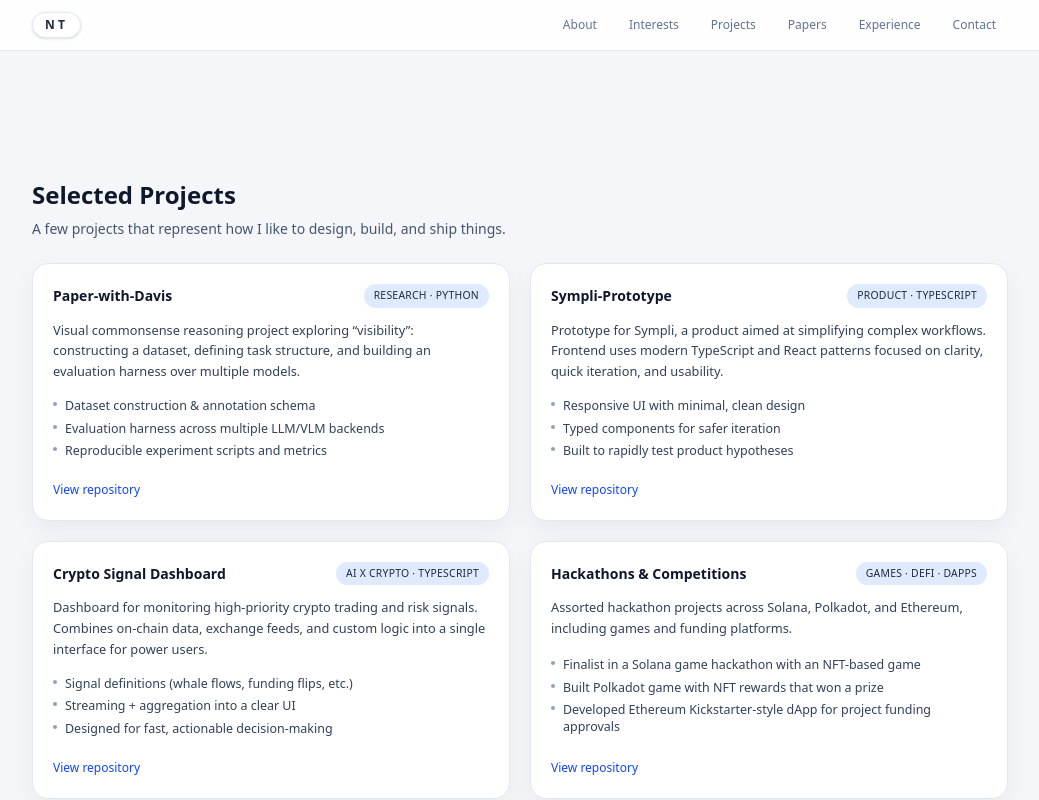
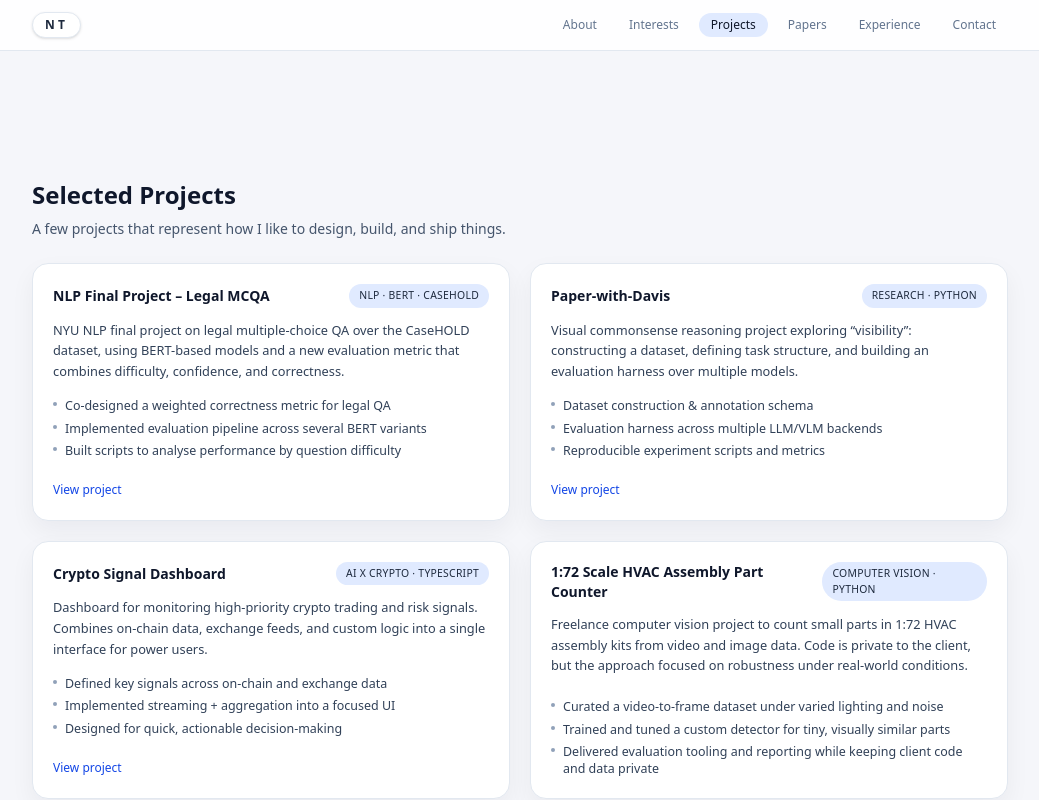
Before and after one commit to neilt93/Website, a Next.js app: page /projects in a window 1280 px wide. Shown: the top 800 px of the page, without its empty margins (120-1159 px from the left). Built offline with nearby package versions, Linux system fonts and the light colour scheme.

Commit message:
added a project

```diff
--- a/src/app/interests/page.tsx
+++ b/src/app/interests/page.tsx
@@ -69,7 +69,7 @@ export default function InterestsPage() {
             tag="Agents · Signals"
             description="I work on agentic systems that interact with crypto markets: signal engines, dashboards, and workflows where models, data, and humans all have to line up. I care about transparency, traceability, and hard guarantees more than hype."
             bullets={[
-              "On-chain / off-chain signal design",
+              "On-chain/off-chain signal design",
               "Agent workflows and safety guards",
               "Dashboards that surface what matters",
             ]}
--- a/src/app/layout.tsx
+++ b/src/app/layout.tsx
@@ -1,7 +1,7 @@
 import type { Metadata } from "next";
-import Link from "next/link";
 import { Geist, Geist_Mono } from "next/font/google";
 import "./globals.css";
+import { Nav } from "@/components/Nav";
 
 const geistSans = Geist({
   variable: "--font-geist-sans",
@@ -31,55 +31,7 @@ export default function RootLayout({
       >
         <div className="min-h-screen bg-background text-foreground">
           <header className="sticky top-0 z-50 border-b border-slate-200 bg-white/85 backdrop-blur">
-            <nav
-              className="mx-auto flex max-w-5xl items-center justify-between px-4 py-3 sm:px-6"
-              aria-label="Primary"
-            >
-              <Link
-                href="/about"
-                className="inline-flex items-center justify-center rounded-full border border-slate-200 bg-white px-3 py-1 text-xs font-semibold uppercase tracking-[0.28em] text-slate-800 shadow-sm"
-              >
-                NT
-              </Link>
-              <div className="hidden gap-2 text-xs font-medium text-slate-500 sm:flex">
-                <Link
-                  href="/about"
-                  className="rounded-full px-3 py-1 text-slate-500 hover:text-foreground hover:underline hover:decoration-2 hover:decoration-accent/80 hover:underline-offset-4 focus-visible:outline-none focus-visible:ring-2 focus-visible:ring-accent focus-visible:ring-offset-2 focus-visible:ring-offset-white"
-                >
-                  About
-                </Link>
-                <Link
-                  href="/interests"
-                  className="rounded-full px-3 py-1 text-slate-500 hover:text-foreground hover:underline hover:decoration-2 hover:decoration-accent/80 hover:underline-offset-4 focus-visible:outline-none focus-visible:ring-2 focus-visible:ring-accent focus-visible:ring-offset-2 focus-visible:ring-offset-white"
-                >
-                  Interests
-                </Link>
-                <Link
-                  href="/projects"
-                  className="rounded-full px-3 py-1 text-slate-500 hover:text-foreground hover:underline hover:decoration-2 hover:decoration-accent/80 hover:underline-offset-4 focus-visible:outline-none focus-visible:ring-2 focus-visible:ring-accent focus-visible:ring-offset-2 focus-visible:ring-offset-white"
-                >
-                  Projects
-                </Link>
-                <Link
-                  href="/papers"
-                  className="rounded-full px-3 py-1 text-slate-500 hover:text-foreground hover:underline hover:decoration-2 hover:decoration-accent/80 hover:underline-offset-4 focus-visible:outline-none focus-visible:ring-2 focus-visible:ring-accent focus-visible:ring-offset-2 focus-visible:ring-offset-white"
-                >
-                  Papers
-                </Link>
-                <Link
-                  href="/experience"
-                  className="rounded-full px-3 py-1 text-slate-500 hover:text-foreground hover:underline hover:decoration-2 hover:decoration-accent/80 hover:underline-offset-4 focus-visible:outline-none focus-visible:ring-2 focus-visible:ring-accent focus-visible:ring-offset-2 focus-visible:ring-offset-white"
-                >
-                  Experience
-                </Link>
-                <Link
-                  href="/contact"
-                  className="rounded-full px-3 py-1 text-slate-500 hover:text-foreground hover:underline hover:decoration-2 hover:decoration-accent/80 hover:underline-offset-4 focus-visible:outline-none focus-visible:ring-2 focus-visible:ring-accent focus-visible:ring-offset-2 focus-visible:ring-offset-white"
-                >
-                  Contact
-                </Link>
-              </div>
-            </nav>
+            <Nav />
           </header>
 
           <main className="mx-auto max-w-5xl px-4 pb-16 pt-10 sm:px-6 sm:pt-14 lg:pt-16">
--- a/src/app/projects/page.tsx
+++ b/src/app/projects/page.tsx
@@ -3,7 +3,7 @@ type ProjectCardProps = {
   tag: string;
   summary: string;
   bullets: string[];
-  href: string;
+  href?: string;
 };
 
 function ProjectCard({ title, tag, summary, bullets, href }: ProjectCardProps) {
@@ -28,17 +28,19 @@ function ProjectCard({ title, tag, summary, bullets, href }: ProjectCardProps) {
           </li>
         ))}
       </ul>
+      {href && (
         <div className="mt-4">
           <a
             href={href}
             target="_blank"
             rel="noopener noreferrer"
             className="inline-flex text-xs font-medium text-blue-700 underline-offset-4 hover:text-blue-800 hover:underline focus-visible:outline-none focus-visible:ring-2 focus-visible:ring-accent focus-visible:ring-offset-2 focus-visible:ring-offset-white"
-          aria-label={`Open ${title} repository in a new tab`}
+            aria-label={`Open ${title} project in a new tab`}
           >
-          View repository
+            View project
           </a>
         </div>
+      )}
     </article>
   );
 }
@@ -65,6 +67,17 @@ export default function ProjectsPage() {
 
         <div className="grid gap-5 sm:grid-cols-2">
           <ProjectCard
+            title="NLP Final Project – Legal MCQA"
+            tag="NLP · BERT · CaseHOLD"
+            summary="NYU NLP final project on legal multiple-choice QA over the CaseHOLD dataset, using BERT-based models and a new evaluation metric that combines difficulty, confidence, and correctness."
+            bullets={[
+              "Co-designed a weighted correctness metric for legal QA",
+              "Implemented evaluation pipeline across several BERT variants",
+              "Built scripts to analyse performance by question difficulty",
+            ]}
+            href="https://github.com/rachelren2025/NLP_Final_Project"
+          />
+          <ProjectCard
             title="Paper-with-Davis"
             tag="Research · Python"
             summary="Visual commonsense reasoning project exploring “visibility”: constructing a dataset, defining task structure, and building an evaluation harness over multiple models."
@@ -76,35 +89,34 @@ export default function ProjectsPage() {
             href="https://github.com/neilt93/Paper-with-Davis"
           />
           <ProjectCard
-            title="Sympli-Prototype"
-            tag="Product · TypeScript"
-            summary="Prototype for Sympli, a product aimed at simplifying complex workflows. Frontend uses modern TypeScript and React patterns focused on clarity, quick iteration, and usability."
-            bullets={[
-              "Responsive UI with minimal, clean design",
-              "Typed components for safer iteration",
-              "Built to rapidly test product hypotheses",
-            ]}
-            href="https://github.com/neilt93/Sympli-Prototype"
-          />
-          <ProjectCard
             title="Crypto Signal Dashboard"
             tag="AI x Crypto · TypeScript"
             summary="Dashboard for monitoring high-priority crypto trading and risk signals. Combines on-chain data, exchange feeds, and custom logic into a single interface for power users."
             bullets={[
-              "Signal definitions (whale flows, funding flips, etc.)",
-              "Streaming + aggregation into a clear UI",
-              "Designed for fast, actionable decision-making",
+              "Defined key signals across on-chain and exchange data",
+              "Implemented streaming + aggregation into a focused UI",
+              "Designed for quick, actionable decision-making",
             ]}
             href="https://github.com/neilt93/Crypto-signal-dashboard"
           />
           <ProjectCard
-            title="Hackathons & Competitions"
-            tag="Games · DeFi · dApps"
-            summary="Assorted hackathon projects across Solana, Polkadot, and Ethereum, including games and funding platforms."
+            title="1:72 Scale HVAC Assembly Part Counter"
+            tag="Computer Vision · Python"
+            summary="Freelance computer vision project to count small parts in 1:72 HVAC assembly kits from video and image data. Code is private to the client, but the approach focused on robustness under real-world conditions."
             bullets={[
-              "Finalist in a Solana game hackathon with an NFT-based game",
-              "Built Polkadot game with NFT rewards that won a prize",
-              "Developed Ethereum Kickstarter-style dApp for project funding approvals",
+              "Curated a video-to-frame dataset under varied lighting and noise",
+              "Trained and tuned a custom detector for tiny, visually similar parts",
+              "Delivered evaluation tooling and reporting while keeping client code and data private",
+            ]}
+          />
+          <ProjectCard
+            title="UE5 Narrative Prototype"
+            tag="UE5 · Interactive Media"
+            summary="A small Unreal Engine 5 prototype exploring narrative-driven spaces where player choice and systemic behaviour matter."
+            bullets={[
+              "Built a UE5 scene focused on narrative pacing and mood",
+              "Experimented with hooks for AI-driven events and dialogue",
+              "Iterated on tooling and workflows for fast prototyping",
             ]}
             href="https://github.com/neilt93?tab=repositories"
           />
--- /dev/null
+++ b/src/components/Nav.tsx
@@ -0,0 +1,55 @@
+"use client";
+
+import Link from "next/link";
+import { usePathname } from "next/navigation";
+
+const links = [
+  { href: "/about", label: "About" },
+  { href: "/interests", label: "Interests" },
+  { href: "/projects", label: "Projects" },
+  { href: "/papers", label: "Papers" },
+  { href: "/experience", label: "Experience" },
+  { href: "/contact", label: "Contact" },
+] as const;
+
+export function Nav() {
+  const pathname = usePathname();
+
+  const isActive = (href: string) => {
+    if (href === "/about" && pathname === "/") return true;
+    return pathname === href || pathname.startsWith(`${href}/`);
+  };
+
+  return (
+    <nav
+      className="mx-auto flex max-w-5xl items-center justify-between px-4 py-3 sm:px-6"
+      aria-label="Primary"
+    >
+      <Link
+        href="/about"
+        className="inline-flex items-center justify-center rounded-full border border-slate-200 bg-white px-3 py-1 text-xs font-semibold uppercase tracking-[0.28em] text-slate-800 shadow-sm"
+      >
+        NT
+      </Link>
+      <div className="hidden gap-2 text-xs font-medium text-slate-500 sm:flex">
+        {links.map((link) => {
+          const active = isActive(link.href);
+          return (
+            <Link
+              key={link.href}
+              href={link.href}
+              className={[
+                "rounded-full px-3 py-1 transition-colors focus-visible:outline-none focus-visible:ring-2 focus-visible:ring-accent focus-visible:ring-offset-2 focus-visible:ring-offset-white",
+                active
+                  ? "bg-[var(--accent-soft)] text-foreground"
+                  : "text-slate-500 hover:text-foreground hover:underline hover:decoration-2 hover:decoration-accent/80 hover:underline-offset-4",
+              ].join(" ")}
+            >
+              {link.label}
+            </Link>
+          );
+        })}
+      </div>
+    </nav>
+  );
+}
```
Also changed, not shown: src/app/about/page.tsx (+18 -15 lines), src/app/contact/page.tsx (+2 -8 lines), src/app/experience/page.tsx (+9 -19 lines), src/app/papers/page.tsx (+7 -2 lines). Lines whose indentation alone changed are shown as unchanged.
